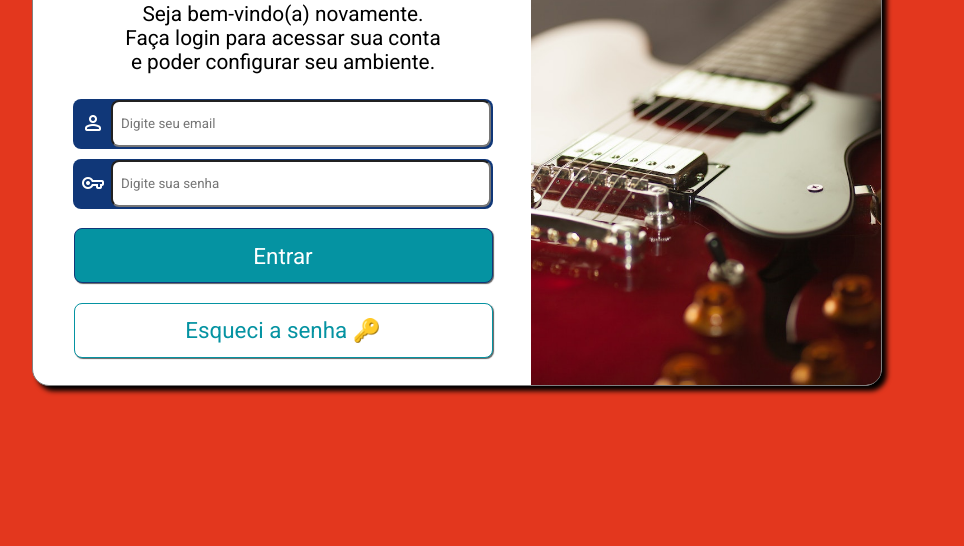
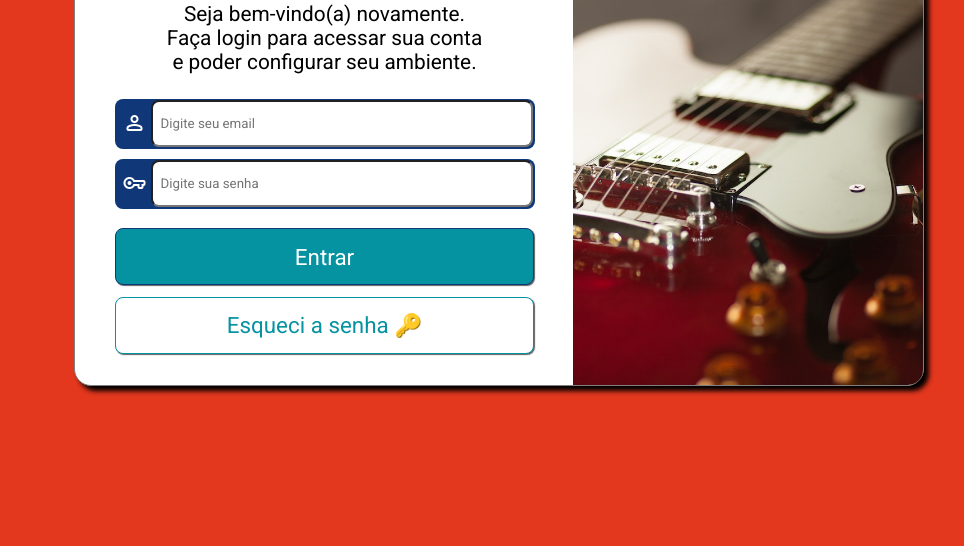
Before and after one commit to danielmrz-dev/Projeto-Login, a plain HTML site: page index.html in a window 1280 px wide. Shown: the part 254-800 px from the top of the page, without its empty margins (183-1147 px from the left). Drawn offline with nearby package versions, Linux system fonts and the light colour scheme.

Commit message:
correções

```diff
--- a/index.html
+++ b/index.html
@@ -16,16 +16,16 @@
             <div id="formulario">
                 <h1>Login</h1>
                 <p>Seja bem-vindo(a) novamente. <br> Faça login para acessar sua conta <br> e poder configurar seu ambiente.</p>
-                <form action="login.php" method="post">
+                <form action="login.php" method="post" autocomplete="on">
 
                     <div class="form">
                         <label for="iusuario"><span class="material-symbols-rounded">person</span></label>
-                        <input type="email" name="usuario" id="iusuario" minlength="4" size="30" required placeholder="Digite seu email">
+                        <input type="email" name="usuario" id="iusuario" minlength="4" size="30" required placeholder="Digite seu email" autocomplete="email">
                         <br>
                     </div>
                     <div class="form">
                         <label for="isenha"><span class="material-symbols-rounded">vpn_key</span></label>
-                        <input type="password" name="senha" id="isenha" minlength="4" size="30" required placeholder="Digite sua senha">
+                        <input type="password" name="senha" id="isenha" minlength="4" size="30" required placeholder="Digite sua senha" autocomplete="current-password">
                     </div>
 
                     <br>
--- a/style.css
+++ b/style.css
@@ -24,6 +24,10 @@ body {
     min-height: 100vh;
     align-items: center;
     justify-content: center;
+}
+
+main {
+    max-width: 767px;
 }
 
 section#login {
@@ -60,7 +64,7 @@ div#formulario > p {
 
 div.form {
     background-color: var(--color02);
-    width: 275px;
+    width: 270px;
     height: 41px;
     border-radius: 8px;
     margin: 5px auto 0;
@@ -68,14 +72,14 @@ div.form {
 }
 
 input#iusuario, input#isenha {
-    width: 236px;
+    width: 232px;
     height: 38px;
     border-radius: 8px;
     padding-left: 8px;
     position: absolute;
 
     top: 1px;
-    left: 38px;
+    left: 36px;
 }
 
 span {
@@ -93,7 +97,7 @@ span {
 .button1, .button2 {
     font-size: 1em;
     color: var(--color03);
-    width: 275px;
+    width: 90%;
     margin: 0 0 6px 0;
     border-radius: 8px;
     padding: 8px;
@@ -159,7 +163,7 @@ span {
     }
 
     input#iusuario, input#isenha {
-        width: 275px;
+        width: 277px;
         height: 40px;
     }
 
@@ -189,10 +193,6 @@ span {
     }
 
     div#formulario {
-        padding-right: 90px;
-    }
-
-    div#formulario {
         padding: 20px 38px;
     }
 
@@ -208,7 +208,7 @@ span {
     }
 
     input#iusuario, input#isenha {
-        width: 380px;
+        width: 382px;
         height: 47px;
     }
 
@@ -219,8 +219,8 @@ span {
     .button1, .button2 {
         font-size: 1.4em;
         width: 419px;
-        height: 55px;
-        margin: 0 0 20px 0;
+        height: 57px;
+        margin: 0 0 12px 0;
     }
 
     span {
```
